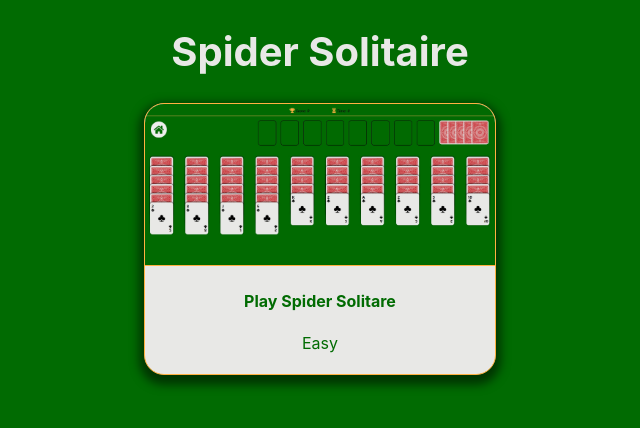
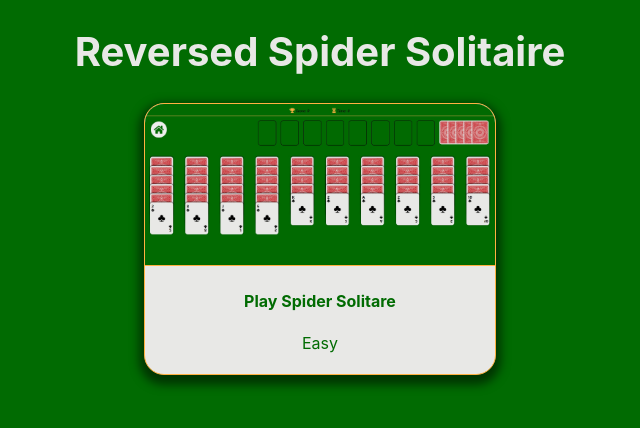
Before and after one commit to gizayeroglu/Trendyol-Bootcamp-Final-Project, a React (Create React App) app in the folder spider-solitaire/: page / in a window 1280 px wide. Shown: the top 428 px of the page, without its empty margins (320-960 px from the left). Built offline with nearby package versions, Linux system fonts and the light colour scheme.

Commit message:
home page header title changed

```diff
--- a/spider-solitaire/src/components/Header/Header.js
+++ b/spider-solitaire/src/components/Header/Header.js
@@ -3,7 +3,7 @@ import "../Header/Header.css";
 import React from "react";
 
 function Header() {
-  return <h1 className='header'>Spider Solitaire</h1>;
+  return <h1 className='header'>Reversed Spider Solitaire</h1>;
 }
 
 export default Header;
```
